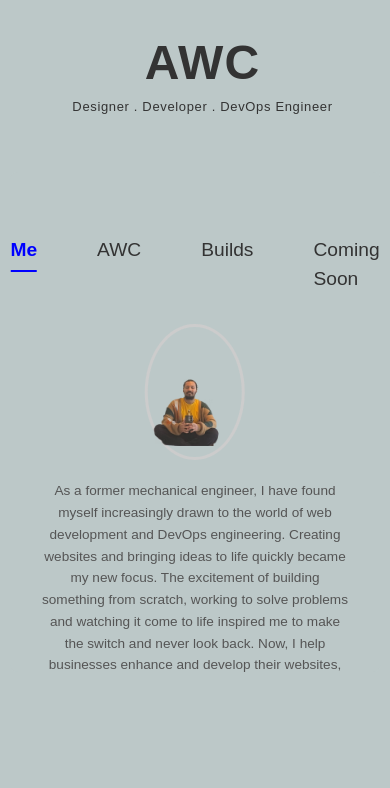
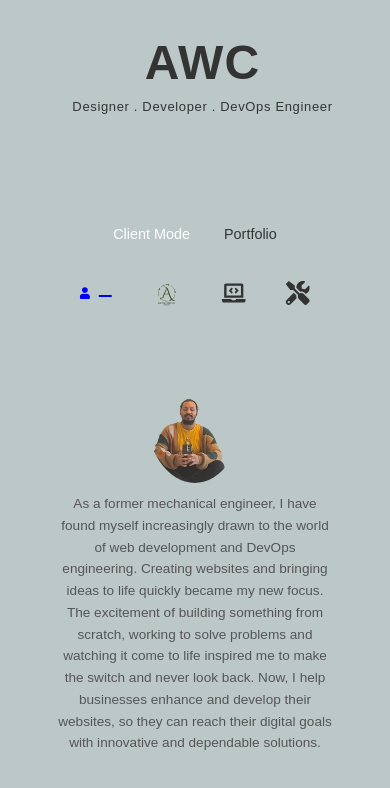
Before and after one commit to awc-create/portfolio, a Next.js app: page /about in a window 390 px wide. Shown: the top 788 px of the page. Built offline with nearby package versions, Linux system fonts and the light colour scheme.

Commit message:
feat/contact: added contact page and enabled email sending

```diff
--- a/package.json
+++ b/package.json
@@ -14,6 +14,7 @@
     "next": "15.1.7",
     "react": "^19.0.0",
     "react-dom": "^19.0.0",
+    "react-icons": "^5.5.0",
     "react-type-animation": "^3.2.0",
     "sass": "^1.85.1"
   },
--- a/src/app/about/About.module.scss
+++ b/src/app/about/About.module.scss
@@ -13,12 +13,12 @@
   display: flex;
   flex-direction: column;
   align-items: center;
-  justify-content: center; /* ✅ Centers everything */
+  justify-content: center;
   padding: 40px;
   width: 100%;
 }
 
-/* ✅ Keep Tabs in One Spot */
+/* ✅ Keep Tabs & Content in One Fixed Spot */
 .borderContainer {
   border-radius: 8px;
   width: 100%;
@@ -27,11 +27,36 @@
   box-sizing: border-box;
   display: flex;
   flex-direction: column;
-  position: relative; /* ✅ Removes absolute positioning to center properly */
+  position: relative;
   overflow: hidden;
   padding: 20px;
-  padding-top: 197px;
+  padding-top: 140px; /* ✅ Adjusted padding for correct spacing */
   background-color: var(--background);
+}
+
+/* ✅ Mode Switcher - Positioned Above Tabs */
+.modeSwitcher {
+  display: flex;
+  justify-content: center;
+  align-items: center;
+  margin-bottom: 15px;
+  gap: 10px; /* ✅ Adds spacing between buttons */
+}
+
+/* ✅ Mode Switcher Buttons */
+.toggleButton {
+  padding: 8px 12px;
+  border: 1px solid var(--highlight-color);
+  background: transparent;
+  cursor: pointer;
+  font-size: 0.9rem;
+  border-radius: 5px;
+  transition: all 0.3s ease;
+}
+
+.toggleButton.active {
+  background: var(--highlight-color);
+  color: white;
 }
 
 /* ✅ Tabs Stay Centered & Fixed */
@@ -40,10 +65,10 @@
   justify-content: center;
   width: 100%;
   margin-bottom: 10px;
-  position: sticky; /* ✅ Sticks tabs in place */
-  top: 0; /* ✅ Prevents shifting */
-  background-color: var(--background); /* ✅ Ensures visibility */
-  z-index: 1000; /* ✅ Keeps it above the content */
+  position: sticky;
+  top: 0;
+  background-color: var(--background);
+  z-index: 1000;
   padding: 5px 0;
 }
 
@@ -52,6 +77,18 @@
   font-size: 1rem;
   margin: 0 6px;
   white-space: nowrap;
+}
+
+/* ✅ MOBILE VIEW (Icons for Tabs) */
+@media (max-width: 600px) {
+  .tabsContainer {
+    justify-content: space-around; /* ✅ Evenly distributes tabs */
+  }
+
+  .tabsContainer a {
+    font-size: 1.2rem; /* ✅ Larger clickable icons */
+    padding: 5px 8px;
+  }
 }
 
 /* ✅ Content Section - Scrolling Enabled */
@@ -69,44 +106,64 @@
   margin: 0 auto;
   padding: 0 15px;
   word-wrap: break-word;
-  overflow-y: visible; /* ✅ Scroll inside the container if needed */
-  height: calc(100% - 50px); /* ✅ Ensures it does not push the container size */
+  overflow-y: visible;
+  height: calc(100% - 50px); /* ✅ Ensures content does not overflow */
 }
 
 /* ✅ Profile Image */
 .profileImage {
   display: block;
-  margin: 0 auto 20px; /* ✅ Centers the image horizontally */
-  width: 100px; /* ✅ Keeps fixed size */
-  height: 150px; /* ✅ Keeps fixed size */
-  border-radius: 50%; /* ✅ Ensures it remains oval */
-  object-fit: cover; /* ✅ Ensures the image fits perfectly */
-  border: 3px solid #ccc; /* ✅ Optional border for styling */
+  margin: 0 auto 10px; /* ✅ Reduced spacing */
+  width: 100px;
+  height: 150px;
+  border-radius: 50%;
+  object-fit: cover;
 }
 
-/* ✅ GENERAL MOBILE STYLES */
-@media (max-width: 768px) {
-  .borderContainer {
-    width: 90%;
-    max-width: 90%;
-    padding: 15px;
-    margin: 0 auto;
-  }
+/* ✅ Work Experience Styling - Minimal View */
+.experienceGrid {
+  display: flex;
+  flex-direction: column;
+  gap: 15px;
+  width: 100%;
+  max-width: 600px;
+  margin: 20px auto 0;
+}
 
-  .content {
-    max-width: 400px;
-    font-size: 0.85rem;
-  }
+.experienceItem {
+  padding: 15px;
+  border-left: 4px solid var(--highlight-color);
+  background: rgba(255, 255, 255, 0.1);
+  border-radius: 6px;
+  box-shadow: 0px 3px 5px rgba(0, 0, 0, 0.05);
+}
 
-  .tabsContainer {
-    position: sticky;
-    top: 0;
-  }
+.experienceItem h5 {
+  font-size: 1.05rem;
+  font-weight: bold;
+  color: var(--foreground);
+}
 
-  .tabsContainer a {
-    font-size: 0.85rem;
-    margin: 0 5px;
-  }
+/* ✅ CV Download Button */
+.cvDownload {
+  display: flex;
+  justify-content: center;
+  margin-bottom: 20px;
+}
+
+.cvButton {
+  padding: 10px 15px;
+  background: var(--highlight-color);
+  color: white;
+  font-size: 0.9rem;
+  border: none;
+  border-radius: 5px;
+  cursor: pointer;
+  transition: background 0.3s ease;
+}
+
+.cvButton:hover {
+  background: var(--highlight-color-dark);
 }
 
 /* ✅ SMALLER TABLETS */
@@ -114,17 +171,19 @@
   .borderContainer {
     width: 95%;
     max-width: 95%;
-    padding: 18px;
+    padding: 10px;
+    height: 850px; /* ✅ Slightly reduced height */
   }
 
   .content {
-    width: 90%;
-    font-size: 0.8rem;
+    width: 92%;
+    font-size: 0.85rem;
   }
 
+  /* ✅ Tab Text Size Reduced */
   .tabsContainer a {
-    font-size: 0.8rem;
-    margin: 0 4px;
+    font-size: 0.85rem;
+    margin: 0 5px;
   }
 }
 
@@ -143,26 +202,38 @@
     width: 95%;
     position: absolute;
     overflow: hidden;
-    height: 500px; /* ✅ Fixed height to prevent shifting */
-    padding: 15px;
-    padding-top: 10%;
+    height: 880px; /* ✅ Reduced height slightly */
+    padding: 18px;
+    padding-top: 60%; /* ✅ Reduced gap between tabs and profile image */
     margin: 0;
     transform: translate(-50%, -50%);
     top: 50%;
     left: 50%;
   }
 
-  .content {
-    font-size: 0.85rem;
-    width: 100%;
+  .modeSwitcher {
+    margin-bottom: 2px; /* ✅ Further reduced spacing */
   }
 
   .tabsContainer {
-    margin-bottom: 5px;
+    margin-bottom: 2px; /* ✅ Tabs moved up */
+    justify-content: space-between;
   }
 
+  /* ✅ Replace Tab Text with Icons */
   .tabsContainer a {
-    font-size: 0.75rem;
+    font-size: 1.5rem; /* ✅ Make icons larger for better usability */
     margin: 0 3px;
   }
+
+  /* ✅ Reduce gap between Profile Image & Tabs */
+  .profileImage {
+    margin-bottom: 10px; /* ✅ Reduced spacing */
+  }
+
+  /* ✅ Prevents Content Overflowing on Mobile */
+  html, body {
+    overflow-x: hidden;
+    max-width: 100vw;
+  }
 }
--- a/src/app/about/page.tsx
+++ b/src/app/about/page.tsx
@@ -7,41 +7,57 @@ import Image from "next/image";
 
 const About = () => {
   const [activeTab, setActiveTab] = useState("Me");
+  const [isMounted, setIsMounted] = useState(false);
   const [isMobile, setIsMobile] = useState(false);
+  const [mode, setMode] = useState("Client Mode"); // ✅ Starts with Client Mode
 
-  const tabs = ["Me", "AWC", "Builds", "Coming Soon"];
+  const clientTabs = ["Me", "AWC", "Builds", "Coming Soon"];
+  const portfolioTabs = ["Me", "Work Experience", "Skills", "Education"];
 
   useEffect(() => {
-    const checkMobile = () => setIsMobile(window.innerWidth <= 768);
+    setIsMounted(true); // ✅ Ensures hydration safety
+    const checkMobile = () => setIsMobile(window.innerWidth <= 600);
     checkMobile();
     window.addEventListener("resize", checkMobile);
-
     return () => window.removeEventListener("resize", checkMobile);
   }, []);
 
+  const toggleMode = (selectedMode: string) => {
+    if (mode !== selectedMode) {
+      setMode(selectedMode);
+      setActiveTab("Me"); // ✅ Always resets to "Me" when switching
+    }
+  };
+
+  if (!isMounted) {
+    return <div className={styles.loadingPlaceholder}>Loading...</div>; // ✅ Prevents hydration issues
+  }
+
   const renderContent = () => {
-    switch (activeTab) {
-      case "Me":
+    if (activeTab === "Me") {
       return (
         <>
           <div className={styles.profileImage}>
             <Image
               src="/images/me-wb.avif"
               alt="Profile Image"
-                width={200}
-                height={200}
+              width={100}
+              height={150}
+              className={styles.profileImage}
             />
           </div>
           <p>
-              As a former mechanical engineer, I have found myself increasingly drawn to the world
-              of web development and DevOps engineering. Creating websites and bringing ideas to
-              life quickly became my new focus. The excitement of building something from scratch,
-              working to solve problems and watching it come to life inspired me to make the switch
-              and never look back. Now, I help businesses enhance and develop their websites, so
-              they can reach their digital goals with innovative and dependable solutions.
+            As a former mechanical engineer, I have found myself increasingly drawn to the world of web development and DevOps engineering.
+            Creating websites and bringing ideas to life quickly became my new focus. The excitement of building something from scratch,
+            working to solve problems and watching it come to life inspired me to make the switch and never look back. Now, I help businesses
+            enhance and develop their websites, so they can reach their digital goals with innovative and dependable solutions.
           </p>
         </>
       );
+    }
+
+    if (mode === "Client Mode") {
+      switch (activeTab) {
         case "AWC":
           return <p>AWC is all about continuous improvement. Making iterative changes until your ideas come to life on screen.</p>;
         case "Builds":
@@ -63,17 +79,75 @@ const About = () => {
         default:
           return null;
       }
+    }
+
+    if (mode === "Portfolio") {
+      switch (activeTab) {
+        case "Work Experience":
+          return (
+            <div className={styles.experienceGrid}>
+              <div className={styles.cvDownload}>
+                <a href="/files/adnan-said-cv.pdf" download className={styles.cvButton}>
+                  📄 Download CV
+                </a>
+              </div>
+              <div className={styles.experienceItem}>
+                <h5>Senior DevOps Engineer - British Telecom (BT)</h5>
+              </div>
+              <div className={styles.experienceItem}>
+                <h5>DevOps Engineer - British Telecom (BT)</h5>
+              </div>
+            </div>
+          );
+        case "Skills":
+          return (
+            <div className={styles.skillsGrid}>
+              <div>AWS (EC2, Lambda, S3, IAM)</div>
+              <div>Terraform & Pulumi</div>
+              <div>Docker & Kubernetes</div>
+              <div>GitLab CI/CD</div>
+              <div>Python (Boto3)</div>
+              <div>React & JavaScript</div>
+            </div>
+          );
+        case "Education":
+          return (
+            <p>
+              MSc Computer Science - Aston University (2019 - 2020) <br />
+              BEng Mechanical Engineering - Aston University (2015 - 2019)
+            </p>
+          );
+        default:
+          return null;
+      }
+    }
   };
 
   return (
     <div className={styles.layout}>
-      {!isMobile && <h1 className={styles.pageTitle}>About</h1>}
+      <div className={styles.rightSection}>
+        <div className={styles.borderContainer}>
+          {/* ✅ Mode Toggle Button Above Tabs */}
+          <div className={styles.modeSwitcher}>
+            <button
+              className={`${styles.toggleButton} ${mode === "Client Mode" ? styles.active : ""}`}
+              onClick={() => toggleMode("Client Mode")}
+            >
+              Client Mode
+            </button>
+            <button
+              className={`${styles.toggleButton} ${mode === "Portfolio" ? styles.active : ""}`}
+              onClick={() => toggleMode("Portfolio")}
+            >
+              Portfolio
+            </button>
+          </div>
 
-      <div className={`${styles.rightSection} ${isMobile ? styles.mobileView : ""}`}>
-        <div className={styles.borderContainer}>
-          <div className={`${styles.tabsContainer} ${isMobile ? styles.mobileTabs : ""}`}>
-            <Tabs activeTab={activeTab} setActiveTab={setActiveTab} tabs={tabs} />
+          {/* ✅ Dynamic Tabs for Portfolio or Client Mode */}
+          <div className={styles.tabsContainer}>
+            <Tabs activeTab={activeTab} setActiveTab={setActiveTab} tabs={mode === "Client Mode" ? clientTabs : portfolioTabs} />
           </div>
+
           <div className={styles.content}>{renderContent()}</div>
         </div>
       </div>
--- a/src/components/tabs/Tabs.module.scss
+++ b/src/components/tabs/Tabs.module.scss
@@ -1,4 +1,4 @@
-/* Outer container for the tabs */
+/* ✅ Tabs Container */
 .tabsContainer {
   display: flex;
   justify-content: center;
@@ -7,14 +7,14 @@
   padding: 10px 0;
 }
 
-  /* Tabs wrapper */
+/* ✅ Tabs Wrapper */
 .tabs {
   display: flex;
   justify-content: center;
   background-color: var(--background);
 }
 
-  /* Individual tab styling */
+/* ✅ Individual Tab Styling */
 .tab {
   margin: 0 15px;
   padding: 10px 15px;
@@ -22,8 +22,12 @@
   font-size: 1.2rem;
   color: var(--foreground);
   transition: color 0.3s ease, background-color 0.3s ease;
+  display: flex;
+  align-items: center;
+  gap: 8px; /* ✅ Spacing between icon and text */
 }
 
+/* ✅ Hover & Active Effects */
 .tab:hover {
   color: blue;
 }
@@ -42,3 +46,12 @@
   position: relative;
   margin-top: 5px;
 }
+
+/* ✅ Mobile Adjustments */
+@media (max-width: 600px) {
+  .tab {
+    font-size: 1.5rem; /* ✅ Increase icon size */
+    padding: 10px; /* ✅ Adjust padding */
+    margin: 0 10px;
+  }
+}
--- a/src/components/tabs/Tabs.tsx
+++ b/src/components/tabs/Tabs.tsx
@@ -1,7 +1,9 @@
 "use client";
 
-import React from "react";
+import React, { useEffect, useState } from "react";
+import Image from "next/image";
 import styles from "./Tabs.module.scss";
+import { FaUser, FaCode, FaLaptopCode, FaBook, FaTools, FaGraduationCap } from "react-icons/fa";
 
 interface TabsProps {
   activeTab: string;
@@ -10,6 +12,26 @@ interface TabsProps {
 }
 
 const Tabs: React.FC<TabsProps> = ({ activeTab, setActiveTab, tabs }) => {
+  const [isMobile, setIsMobile] = useState(false);
+
+  useEffect(() => {
+    const checkMobile = () => setIsMobile(window.innerWidth <= 600);
+    checkMobile();
+    window.addEventListener("resize", checkMobile);
+    return () => window.removeEventListener("resize", checkMobile);
+  }, []);
+
+  // ✅ Icon Mapping for Mobile View
+  const iconMap: Record<string, React.ReactNode> = {
+    "Me": <FaUser />,
+    "AWC": <Image src="/awcLogo.svg" alt="AWC Logo" width={30} height={30} />, // ✅ AWC Uses the Logo
+    "Builds": <FaLaptopCode />,
+    "Coming Soon": <FaTools />,
+    "Work Experience": <FaCode />,
+    "Skills": <FaBook />,
+    "Education": <FaGraduationCap />,
+  };
+
   return (
     <div className={styles.tabsContainer}>
       <div className={styles.tabs}>
@@ -19,7 +41,7 @@ const Tabs: React.FC<TabsProps> = ({ activeTab, setActiveTab, tabs }) => {
             className={`${styles.tab} ${activeTab === tab ? styles.active : ""}`}
             onClick={() => setActiveTab(tab)}
           >
-            {tab}
+            {isMobile ? iconMap[tab] : tab} {/* ✅ Icons on Mobile, Text on Desktop */}
           </div>
         ))}
       </div>
```
Also changed, not shown: 1 other file (tests, documents, lock files or other folders). Lines whose indentation alone changed are shown as unchanged.
